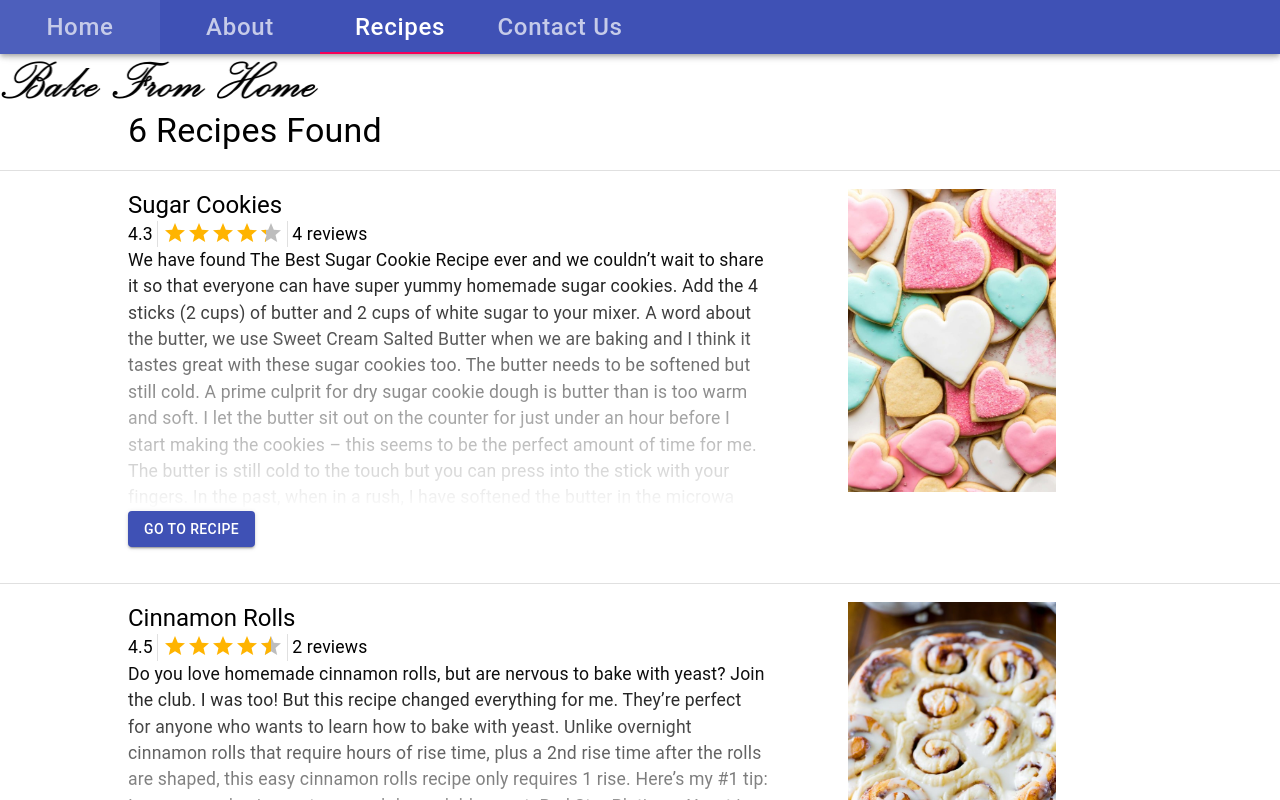
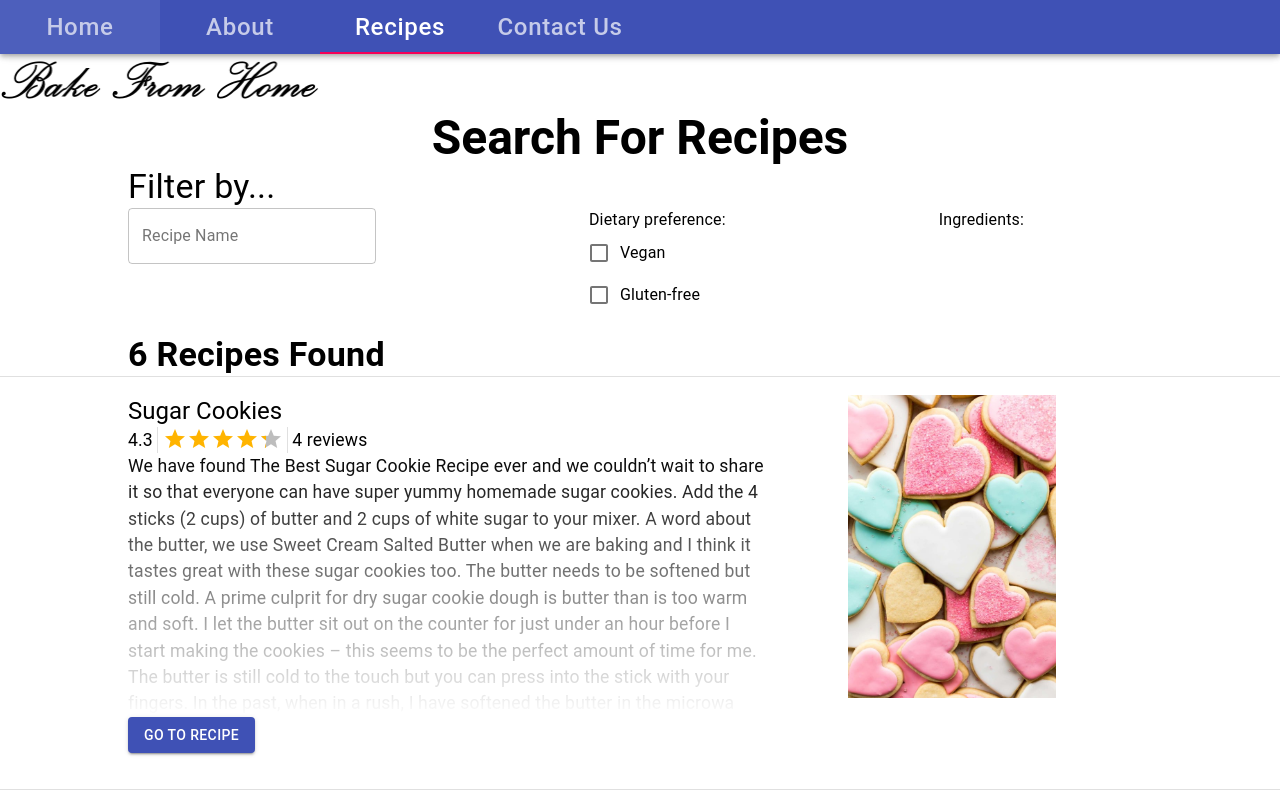
Before and after one commit to chrisvettese/SEG3125-React-Lab, a React (Create React App) app: page /recipes in a window 1280 px wide. Shown: the top 800 px of the page. Built offline with nearby package versions, Linux system fonts and the light colour scheme.

Commit message:
Added filter by recipe name and dietary preference

```diff
--- a/src/Finder.js
+++ b/src/Finder.js
@@ -1,4 +1,4 @@
-import React, {Fragment} from "react";
+import React, {Fragment, useState} from "react";
 import NavBar, {Divide, getRatingAverage} from "./Common";
 import Typography from "@material-ui/core/Typography";
 import recipeData from "./resources/recipeText";
@@ -10,6 +10,9 @@ import Rating from "@material-ui/lab/Rating";
 import recipeReviews from "./resources/recipeReviews";
 import Button from "@material-ui/core/Button";
 import {useHistory} from "react-router-dom";
+import TextField from "@material-ui/core/TextField";
+import Checkbox from "@material-ui/core/Checkbox";
+import FormControlLabel from "@material-ui/core/FormControlLabel";
 
 const styles = {
     recipeMargin: {
@@ -35,6 +38,11 @@ const styles = {
         width: "13em",
         height: "auto",
         paddingLeft: "5em"
+    },
+    recipeFound: {
+        fontWeight: "bold",
+        marginLeft: "10%",
+        maxWidth: "70%"
     }
 };
 
@@ -48,30 +56,99 @@ function Icons({rIndex}) {
     return <Fragment/>
 }
 
+
 function Finder() {
     const history = useHistory();
-    const recipesFound = new Array(recipeData.recipeNames.length);
-    for (let i = 0; i < recipesFound.length; i++) {
-        recipesFound[i] = i;
+
+    const initialRecipesFound = new Array(recipeData.names.length);
+    for (let i = 0; i < initialRecipesFound.length; i++) {
+        initialRecipesFound[i] = i;
     }
+    const [recipesFound, setRecipesFound] = useState(initialRecipesFound);
+    const [recipeText, setRecipeText] = useState(" Recipes Found");
+    const [preferences, setPreferences] = useState([false, false]);
+
+    function searchRecipes(event) {
+        const newRecipes = [];
+        for (let i = 0; i < recipeData.names.length; i++) {
+            if (recipeData.names[i].toLowerCase().includes(event.target.value.toLowerCase())) {
+                newRecipes.push(i);
+            }
+        }
+        setRecipesFound(newRecipes);
+        if (newRecipes.length === 1) {
+            setRecipeText(" Recipe Found");
+        } else {
+            setRecipeText(" Recipes Found");
+        }
+    }
+
+    function updatePreference(preference) {
+        let vegan = preferences[0], glutenFree = preferences[1];
+        if (preference === "vegan") {
+            vegan = !vegan;
+        } else {
+            glutenFree = !glutenFree;
+        }
+        const newRecipes = [];
+        for (let i = 0; i < recipeData.names.length; i++) {
+            if ((!vegan || recipeData.vegan[i]) && (!glutenFree || recipeData.glutenFree[i])) {
+                newRecipes.push(i);
+            }
+        }
+        setRecipesFound(newRecipes);
+        if (newRecipes.length === 1) {
+            setRecipeText(" Recipe Found");
+        } else {
+            setRecipeText(" Recipes Found");
+        }
+        if (preference === "vegan") {
+            setPreferences([!preferences[0], preferences[1]]);
+        } else {
+            setPreferences([preferences[0], !preferences[1]]);
+        }
+    }
+
     return (
         <Fragment>
             <NavBar/>
-            <Typography style={styles.recipeMargin} variant="h4">{recipesFound.length + " Recipes Found"}</Typography>
-            <Divide/>
+            <Typography align="center" variant="h3" style={{fontWeight: "bold"}}>Search For Recipes</Typography>
+            <Typography style={styles.recipeMargin} variant="h4">Filter by...</Typography>
+            <Grid container justify="space-between" alignItems="stretch" style={styles.recipeMargin}>
+                <Grid item>
+                    <TextField id="outlined-basic" label="Recipe Name" variant="outlined"
+                               onChange={(e) => searchRecipes(e)}/>
+                </Grid>
+                <Grid item>
+                    <Typography>Dietary preference:</Typography>
+                    <FormControlLabel value="vegan" control={<Checkbox onChange={() => updatePreference("vegan")}/>}
+                                      label="Vegan"/>
+                    <br/>
+                    <FormControlLabel value="glutenFree"
+                                      control={<Checkbox onChange={() => updatePreference("glutenFree")}/>}
+                                      label="Gluten-free"/>
+                </Grid>
+                <Grid item>
+                    <Typography>Ingredients:</Typography>
+                </Grid>
+            </Grid>
+            <br/>
+            <Typography style={styles.recipeFound} variant="h4">{recipesFound.length + recipeText}</Typography>
+            <Divider/>
+            <br/>
             {
                 recipesFound.map(i => {
                     const ratingAvg = getRatingAverage(i);
                     const ratingNum = parseFloat(ratingAvg);
                     const reviewWord = recipeReviews.ratings[i].length === 1 ? " review" : " reviews";
-                    const maxDescIndex = Math.min(800, recipeData.recipeParagraphs[i].length)
-                    const shortDescription = recipeData.recipeParagraphs[i].substring(0, maxDescIndex);
+                    const maxDescIndex = Math.min(800, recipeData.descriptions[i].length)
+                    const shortDescription = recipeData.descriptions[i].substring(0, maxDescIndex);
                     return (
                         <Fragment key={i}>
                             <Grid container alignItems="flex-start">
                                 <Grid container item xs={6} style={styles.recipeMargin}>
                                     <Grid container item>
-                                        <Typography variant={"h5"}>{recipeData.recipeNames[i] + "\u00a0"}</Typography>
+                                        <Typography variant={"h5"}>{recipeData.names[i] + "\u00a0"}</Typography>
                                         <Icons rIndex={i}/>
                                     </Grid>
                                     <Grid container item>
@@ -86,12 +163,13 @@ function Finder() {
                                     </Grid>
                                     <Typography style={styles.paragraphFade}>{shortDescription}</Typography>
                                 </Grid>
-                                <Grid container item xs={3}>
-                                    <img style={styles.recipeImage} src={recipeData.recipeImages[i]} alt={recipeData.recipeNames[i]}/>
+                                <Grid item xs={3}>
+                                    <img style={styles.recipeImage} src={recipeData.images[i]}
+                                         alt={recipeData.names[i]}/>
                                 </Grid>
-                                <Grid container item xs={12}>
+                                <Grid item xs={12}>
                                     <Button style={styles.recipeMargin} variant="contained" color="primary"
-                                            onClick={() => history.push("/recipes/" + recipeData.recipePaths[i])}>
+                                            onClick={() => history.push("/recipes/" + recipeData.paths[i])}>
                                         Go To Recipe
                                     </Button>
                                 </Grid>
--- a/src/Recipes.js
+++ b/src/Recipes.js
@@ -30,7 +30,7 @@ const styles = {
 
 function Recipes() {
     const path = window.location.pathname.substring(9);
-    const rIndex = recipeData.recipePaths.indexOf(path);
+    const rIndex = recipeData.paths.indexOf(path);
 
     if (rIndex === -1) {
         return (
@@ -45,28 +45,29 @@ function Recipes() {
     return (
         <Route path={"/recipes/" + path} key={path}>
             <NavBar/>
-            <Typography align="center" variant="h3">{recipeData.recipeNames[rIndex] + "\u00a0"}</Typography>
+            <Typography align="center" variant="h3">{recipeData.names[rIndex] + "\u00a0"}</Typography>
             <Grid container justify="center">
                 <Rating value={ratingAvgNum} precision={0.1} readOnly/>
                 <Divider orientation="vertical" flexItem/>
                 <Typography>{"\u00a0"}</Typography>
                 <HashLink to={window.location.pathname + "#reviews"}>
-                    <Typography style={{fontSize: "1.1em"}}>{recipeReviews.ratings[rIndex].length + reviewWord}</Typography>
+                    <Typography
+                        style={{fontSize: "1.1em"}}>{recipeReviews.ratings[rIndex].length + reviewWord}</Typography>
                 </HashLink>
             </Grid>
             <br/>
             <Grid container justify="center">
-                <img src={recipeData.recipeImages[rIndex]} alt={recipeData.recipeNames[rIndex]}
+                <img src={recipeData.images[rIndex]} alt={recipeData.names[rIndex]}
                      style={styles.recipeImage}/>
             </Grid>
             <br/>
-            <Typography style={styles.recipeParagraph}>{recipeData.recipeParagraphs[rIndex]}</Typography>
+            <Typography style={styles.recipeParagraph}>{recipeData.descriptions[rIndex]}</Typography>
             <Divide/>
             <Typography style={styles.recipeStandard} variant="h4">Ingredients</Typography>
-            <Typography style={styles.recipeParagraph}>{recipeData.recipeIngredients[rIndex]}</Typography>
+            <Typography style={styles.recipeParagraph}>{recipeData.ingredients[rIndex]}</Typography>
             <Divide/>
             <Typography style={styles.recipeStandard} variant="h4">Instructions</Typography>
-            <Typography style={styles.recipeParagraph}>{recipeData.recipeInstructions[rIndex]}</Typography>
+            <Typography style={styles.recipeParagraph}>{recipeData.instructions[rIndex]}</Typography>
             <Divide/>
             <Typography style={styles.recipeStandard} variant="h4" id="reviews">Reviews</Typography>
             <Grid container style={styles.recipeStandard}>
@@ -76,7 +77,8 @@ function Recipes() {
                 <Rating value={ratingAvgNum} precision={0.1} readOnly/>
                 <Typography>{"\u00a0"}</Typography>
                 <Divider orientation="vertical" flexItem/>
-                <Typography style={{fontSize: "1.1em"}}>{"\u00a0" + recipeReviews.ratings[rIndex].length + reviewWord}</Typography>
+                <Typography
+                    style={{fontSize: "1.1em"}}>{"\u00a0" + recipeReviews.ratings[rIndex].length + reviewWord}</Typography>
             </Grid>
         </Route>
     )
```
Also changed, not shown: src/resources/recipeText.js.
